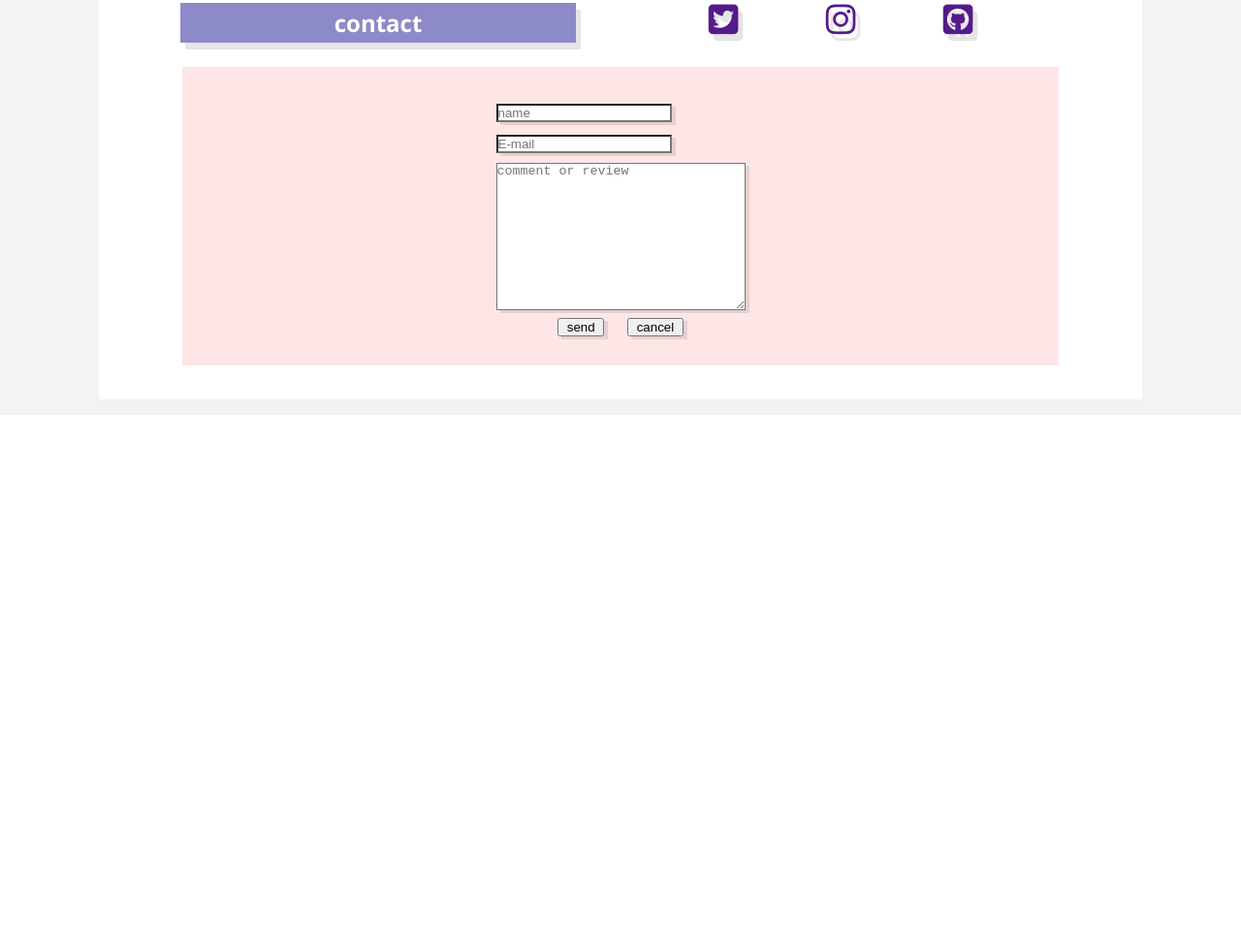
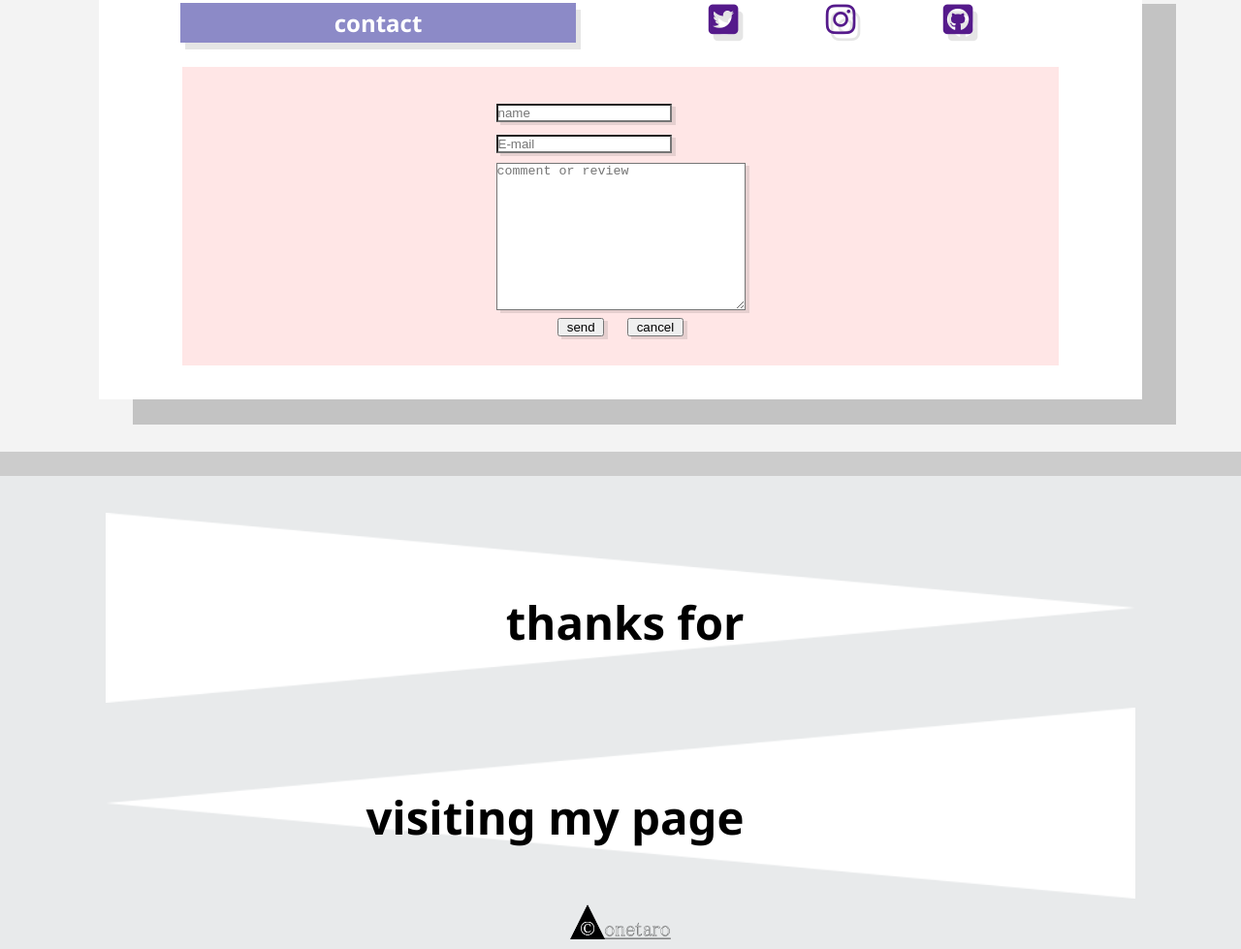
Before and after one commit to onetaro1/myPage, a website: page inedex.html in a window 1280 px wide. Shown: the part 1786-2765 px from the top of the page at 97% size. Before the commit the page ends 2214 px from the top, so only its background shows below. Drawn offline with Linux system fonts and the light colour scheme.

Commit message:
design -v 1.0

```diff
--- a/inedex.html
+++ b/inedex.html
@@ -89,7 +89,6 @@
     </section>
 
     <section id="contact">
-      <!-- シャドウがまだ -->
       <div class="contact-container">
         <div class="ttl-set">
           <h2>contact</h2>
@@ -114,7 +113,22 @@
 
   </div>
     <footer>
-
+      <div class="f-container">
+        <!-- 上の三角 -->
+        <div class="f-box on-content">
+          <img src="img/tr6.png" alt="">
+          <p>thanks for</p>
+        </div>
+        <!-- 下の三角 -->
+        <div class=" f-box under-content">
+          <img src="img/tr7.png" alt="">
+          <p>visiting my page</p>
+        </div>
+      </div>
+      <div class="c-wright">
+        <p><img src="img/cy.png" alt="">
+        <img src="img/cy2.png" alt="" ></p>
+      </div>
     </footer>
 </body>
 </html>
--- a/sass/main.scss
+++ b/sass/main.scss
@@ -200,12 +200,14 @@ article{
   margin-top: 65px;
   text-align:center;
   height: 450px;
+  padding-bottom: 38px;
   .contact-container{
     display: inline-block;
     width: 84%;
     background-color: white;
     padding-top: 25px;
     padding-bottom: 35px;
+    box-shadow: $shadow;
   }
   .ttl-set{
     display: flex;
@@ -265,3 +267,49 @@ article{
 .comment{
   box-shadow:  4px 3px rgba(0,0,0,0.1);
 }
+
+.sections{
+  box-shadow:  0 25px rgba(0,0,0,0.2);
+}
+
+footer{
+  margin-top: 25px;
+  background-color: #E8EAEB;
+}
+.f-container{
+  padding-top: 38px;
+  text-align: center;
+  .f-box{
+    display: inline-block;
+    width: 83%;
+    height: 85px;
+    position: relative;
+    p{
+      position: absolute;
+      top: 10vh;
+      right: 38%;
+      font-weight: bold;
+      font-size: 3.7vw;
+    }
+
+    img{
+      width: 100%;
+    }
+  }
+}
+.c-wright{
+  text-align: center;
+  p{
+    font-size: 35px;
+    display: inline-block;
+    img{
+      &:first-child{
+        width: 13%;
+      }
+      &:last-child{
+        width: 25%;
+        margin-left: -10px;
+      }
+    }
+  }
+}
```
Also changed, not shown: img/cy.png (added), img/cy2.png (added), img/tr6.png (added), img/tr7.png (added), img/コンポーネント 3 – 1.png (added), img/コンポーネント 3 – 1@2x.png (added), img/コンポーネント 4 – 1@2x.png (added), img/コンポーネント 5 – 1@2x.png (added), img/多角形 7@2x.png (added), img/多角形 8@2x.png (added), sass/main.css, sass/main.min.css.
